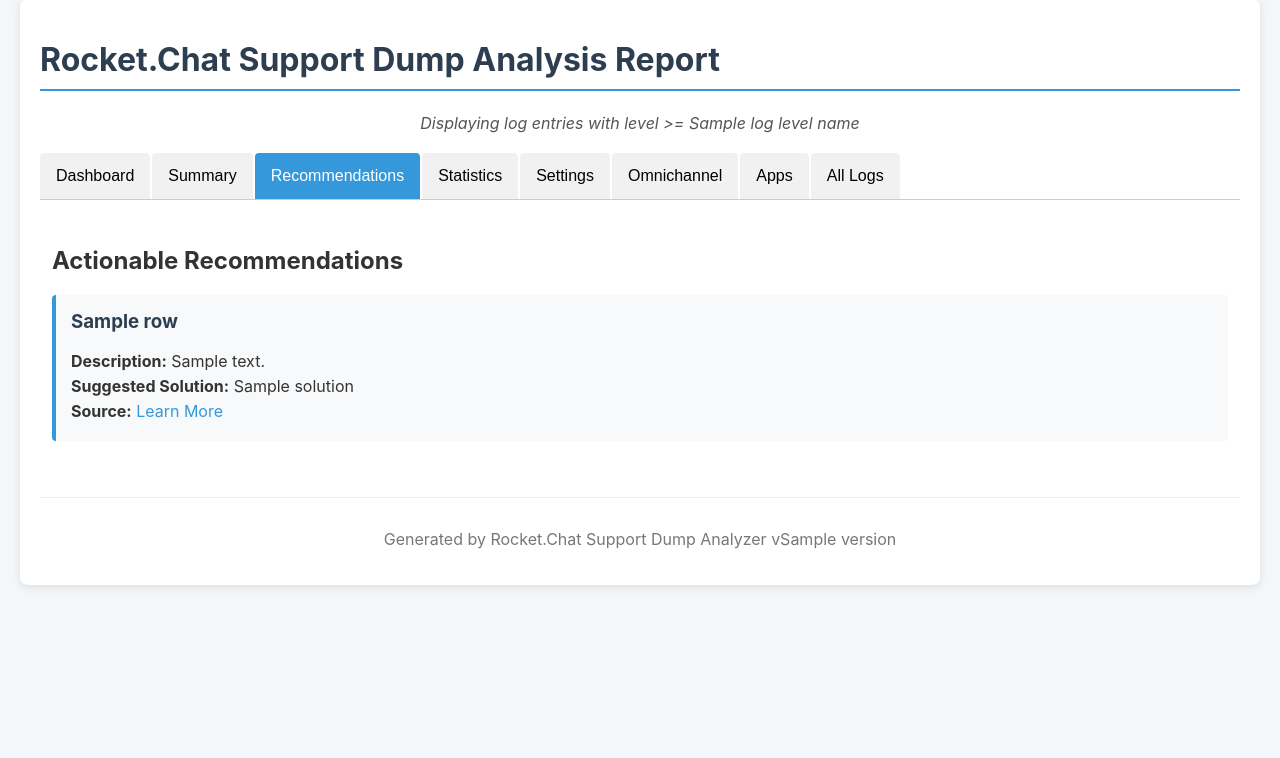
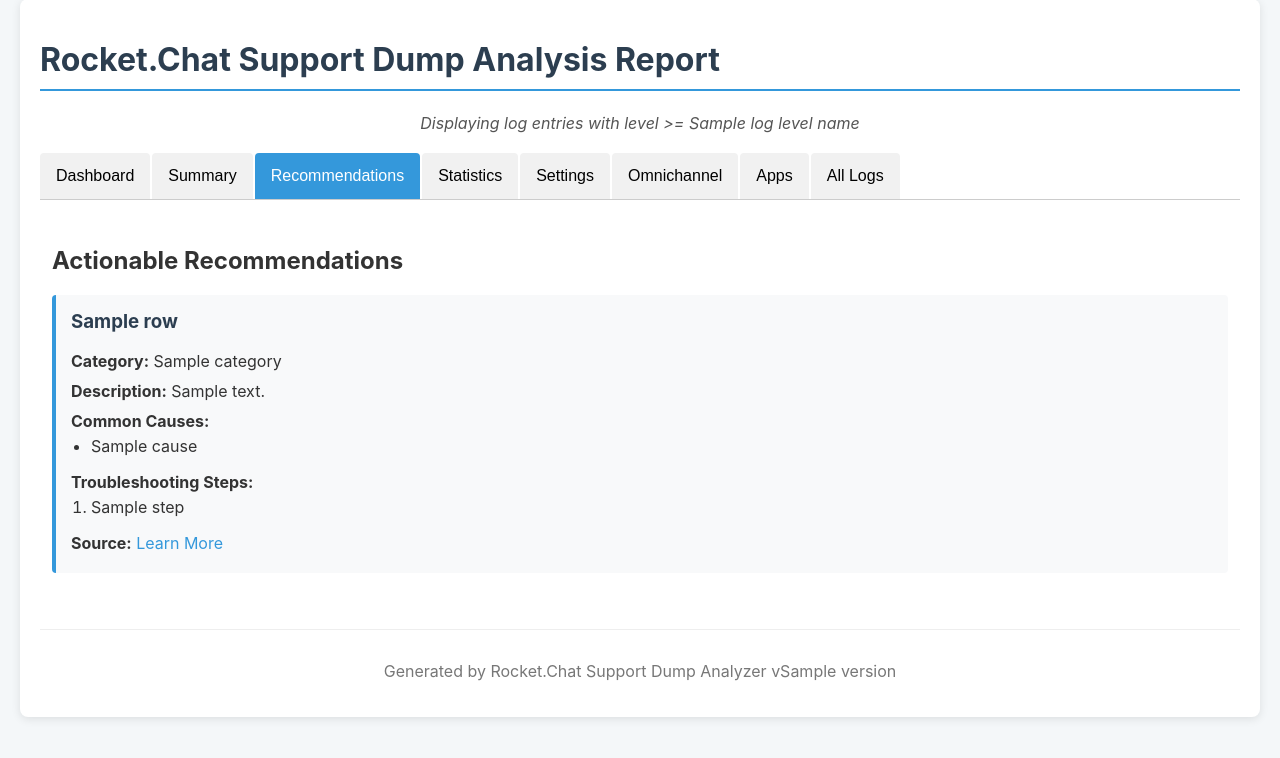
Before and after one commit to Canepro/rocketchat-log-analyzer, a Flask app: template templates/report_template.html in a window 1280 px wide, after a click on "Recommendations". Shown: the part 21-779 px from the top of the page. Run offline with Flask 3, Linux system fonts and the light colour scheme; the template is opened without the code that fills it: most values are stand-ins (such as "Sample title", 1, 10 or a date in 2020); some libraries are stand-ins or nearby versions.

Commit message:
feat: Finalize v2.1.0 with Docker support, UI fixes, and docs

```diff
--- a/templates/report_template.html
+++ b/templates/report_template.html
@@ -45,7 +45,8 @@
             background-color: #f8f9fa; border-radius: 4px;
         }
         .recommendation-entry h3 { margin-top: 0; color: #2c3e50; }
-        .recommendation-entry p { margin: 5px 0; }
+        .recommendation-entry p { margin: 10px 0 5px; }
+        .recommendation-entry ul, .recommendation-entry ol { margin-top: 0; padding-left: 20px; }
         .recommendation-entry a { color: #3498db; text-decoration: none; }
         .recommendation-entry a:hover { text-decoration: underline; }
         footer {
@@ -118,8 +119,27 @@
         {% for rec in results.recommendations.content %}
         <div class="recommendation-entry">
             <h3>{{ rec.title | e }}</h3>
+            <p><strong>Category:</strong> {{ rec.category | e }}</p>
             <p><strong>Description:</strong> {{ rec.description | e }}</p>
-            <p><strong>Suggested Solution:</strong> {{ rec.solution | e }}</p>
+
+            {% if rec.common_causes %}
+            <p><strong>Common Causes:</strong></p>
+            <ul>
+                {% for cause in rec.common_causes %}
+                <li>{{ cause | e }}</li>
+                {% endfor %}
+            </ul>
+            {% endif %}
+
+            {% if rec.troubleshooting_steps %}
+            <p><strong>Troubleshooting Steps:</strong></p>
+            <ol>
+                {% for step in rec.troubleshooting_steps %}
+                <li>{{ step | e }}</li>
+                {% endfor %}
+            </ol>
+            {% endif %}
+
             <p><strong>Source:</strong> <a href="{{ rec.source | e }}" target="_blank" rel="noopener noreferrer">Learn More</a></p>
         </div>
         {% endfor %}
@@ -291,7 +311,7 @@
             });
         }
 
-        // --- Severity Breakdown Chart (Doughnut) ---
+        // Severity Breakdown Chart (Doughnut)
         if (severityData.labels && severityData.labels.length > 0) {
             const severityColorMap = {
                 'CRITICAL': 'rgb(217, 30, 24)',  // Strong Red
```
Also changed, not shown: README.md, 1 other file.
